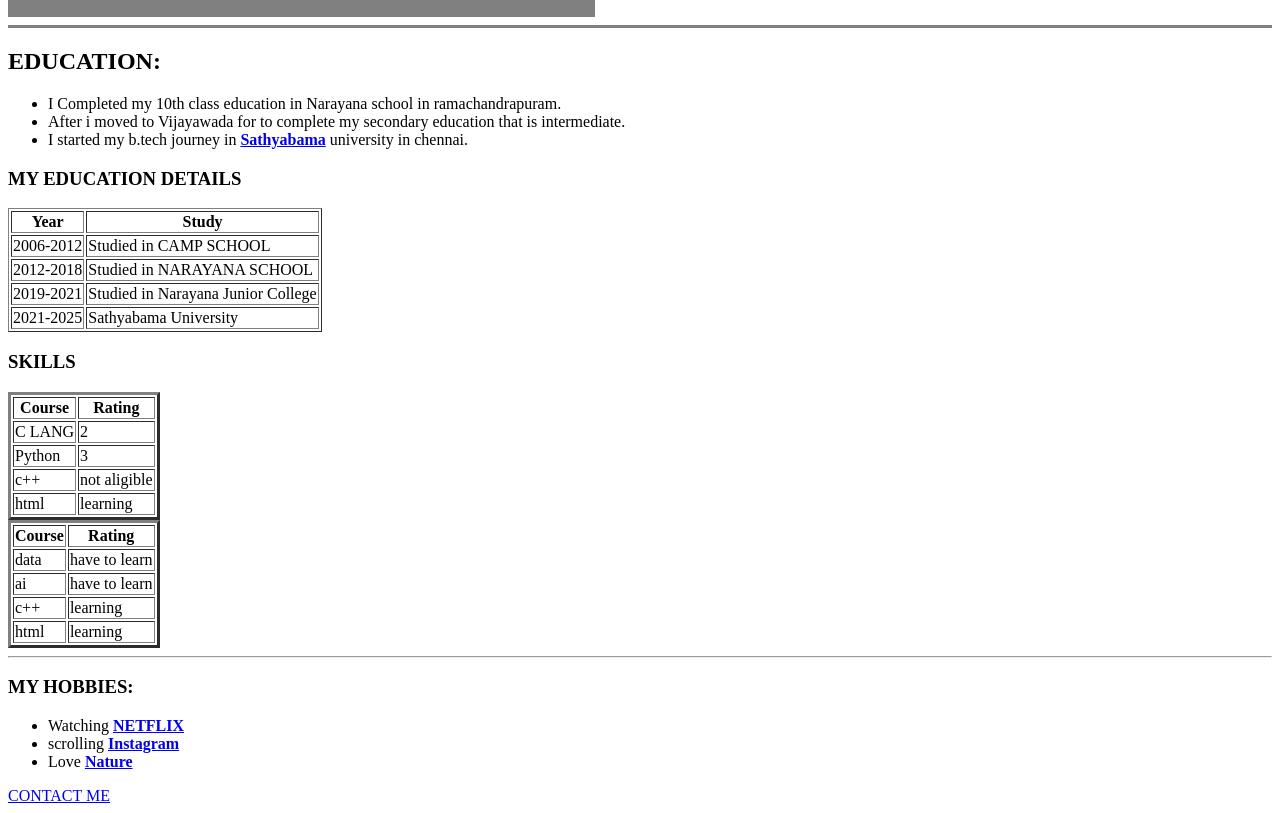
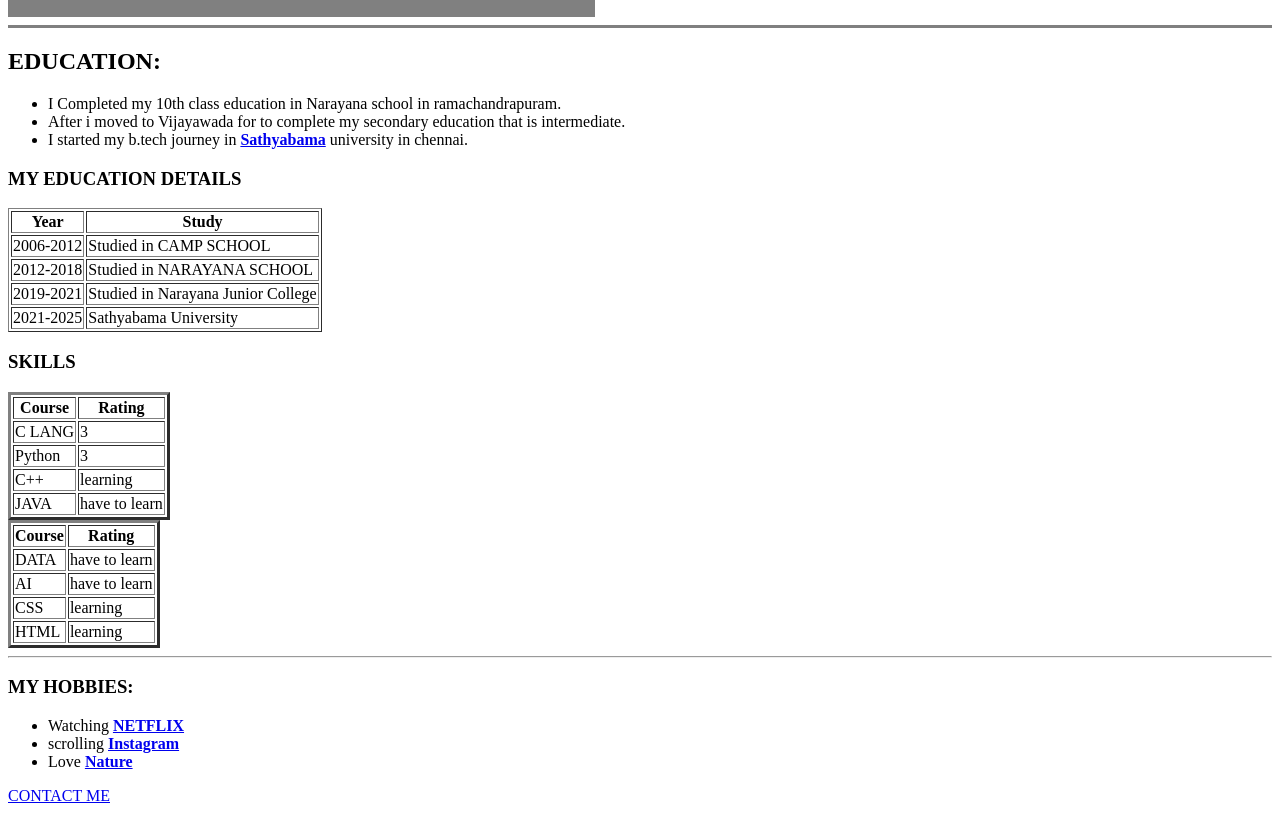
Before and after one commit to sai-sasank09/cv, a plain HTML site: page index.html in a window 1280 px wide. Shown: the part 187-1000 px from the top of the page. Drawn offline with Linux system fonts and the light colour scheme.

Commit message:
Update index.html

```diff
--- a/index.html
+++ b/index.html
@@ -52,19 +52,19 @@
             <th>Rating</th>
             <tr>
               <td>C LANG</td>
-              <td>2</td>
+              <td>3</td>
             </tr>
             <tr>
               <td>Python</td>
               <td>3</td>
             </tr>
             <tr>
-              <td>c++</td>
-              <td>not aligible</td>
+              <td>C++</td>
+              <td>learning</td>
             </tr>
             <tr>
-              <td>html</td>
-              <td>learning</td>
+              <td>JAVA</td>
+              <td>have to learn</td>
             </tr>
           </table>
 
@@ -74,19 +74,19 @@
             <th>Course</th>
             <th>Rating</th>
             <tr>
-              <td>data</td>
+              <td>DATA</td>
               <td>have to learn</td>
             </tr>
             <tr>
-              <td>ai</td>
+              <td>AI</td>
               <td>have to learn</td>
             </tr>
             <tr>
-              <td>c++</td>
+              <td>CSS</td>
               <td>learning</td>
             </tr>
             <tr>
-              <td>html</td>
+              <td>HTML</td>
               <td>learning</td>
             </tr>
           </table>
```
